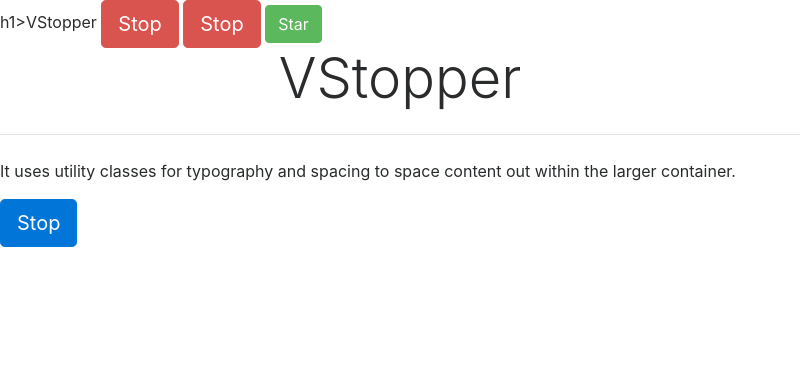
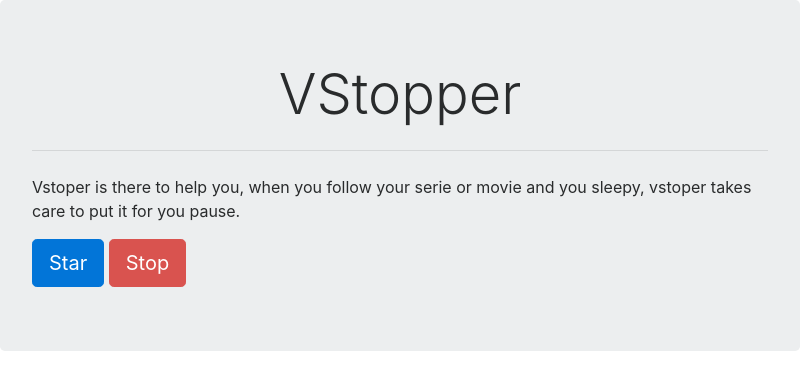
Before and after one commit to Shidory/VStoper, an Electron app: page index.html in a window 800 px wide. Drawn offline with Linux system fonts and the light colour scheme.

Commit message:
[UPDATE]Reorganisation

```diff
--- a/index.html
+++ b/index.html
@@ -9,24 +9,18 @@
             text-align: center;
           }
     </style>
+    <script src="stopper.js"></script>
   </head>
   <body>
-    <!-->h1>VStopper</h1-->
-    <div class="btn-group btn-group-lg" role="group" aria-label="...">
-      <button type="button" class="btn btn-danger btn-lg">Stop</button>
-    </div>
-    <div class="btn-group btn-group-lg" role="group" aria-label="...">
-      <button type="button" class="btn btn-danger btn-lg">Stop</button>
-    </div>
-    <div class="btn-group-vertical">
-      <button type="button" class="btn btn-success btn-block">Star</button>
-    </div>
-
-    <div class="jumbotron-fluid">
+    <div class="jumbotron">
       <h1 class="display-4">VStopper</h1>
       <hr class="my-4">
-      <p>It uses utility classes for typography and spacing to space content out within the larger container.</p>
-      <a class="btn btn-primary btn-lg" href="#" role="button">Stop</a>
+      <p>
+        Vstoper is there to help you, when you follow your serie or movie and you sleepy,
+        vstoper takes care to put it for you pause.
+      </p>
+      <a class="btn btn-primary btn-lg" href="#" role="button">Star</a>
+      <button type="button" class="btn btn-danger btn-lg" onclick="activateStopper()">Stop</button>
     </div>
     <script>
       require('./renderer.js')
```
